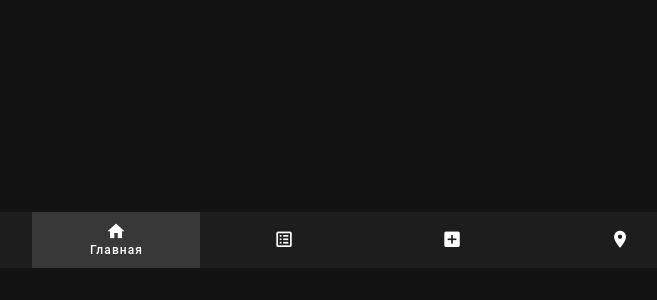
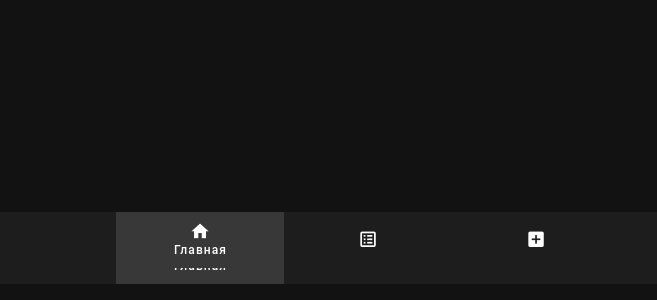
Before and after one commit to BakSnn/ArticlesAreal, a Vue app in the folder frontend/: page / in a window 1280 px wide. Shown: the part 532-832 px from the top of the page, without its empty margins (272-929 px from the left). Before the commit the page ends 800 px from the top, so only its background shows below. Built offline with nearby package versions, Linux system fonts and the light colour scheme.

Commit message:
deleted last btn

```diff
--- a/frontend/src/App.vue
+++ b/frontend/src/App.vue
@@ -1,7 +1,8 @@
 <script setup></script>
 
-<template>
+<template v-slot:input="{ on }">
   <v-app>
+    <v-container>
       <v-bottom-navigation :elevation="0" grow mode="shift">
         <v-btn value="Главная" to="/">
           <v-icon>mdi-home</v-icon>
@@ -12,20 +13,15 @@
 
           <span>Статьи</span>
         </v-btn>
-      <v-btn value="Добавление статьи" to="/addArticle">
+        <v-btn value="Добавление статьи" to="/add-article">
           <v-icon>mdi-plus-box</v-icon>
 
           <span class="text-center">Добавление статьи</span>
         </v-btn>
-
-      <v-btn value="nearby" to="">
-        <v-icon>mdi-map-marker</v-icon>
-
-        <span>Nearby</span>
-      </v-btn>
       </v-bottom-navigation>
 
       <router-view />
+    </v-container>
   </v-app>
 </template>
 
```
Lines whose indentation alone changed are shown as unchanged.
